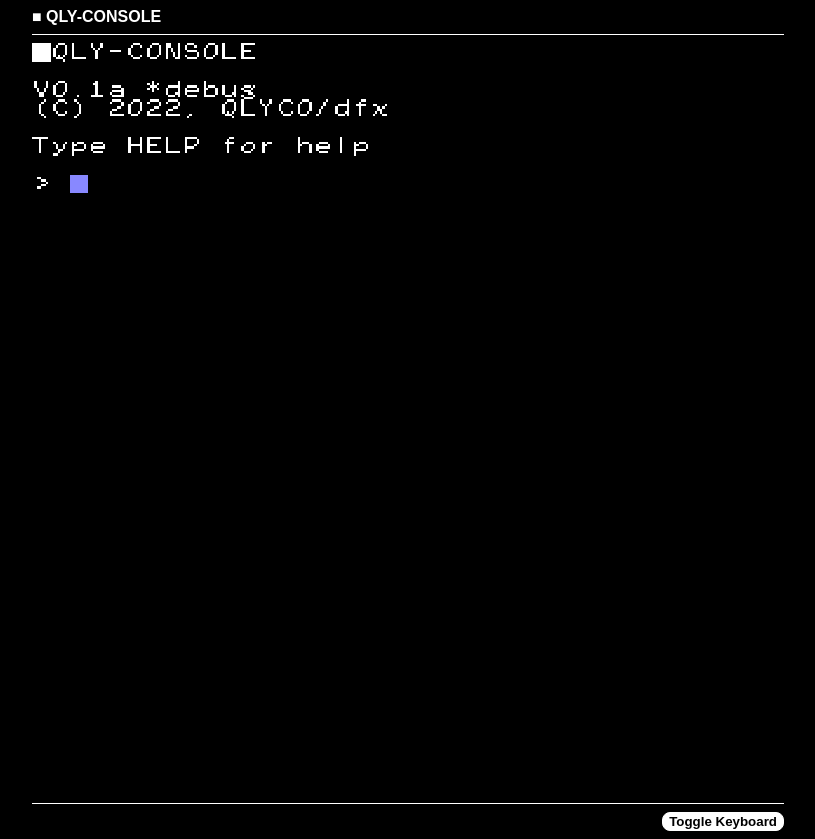
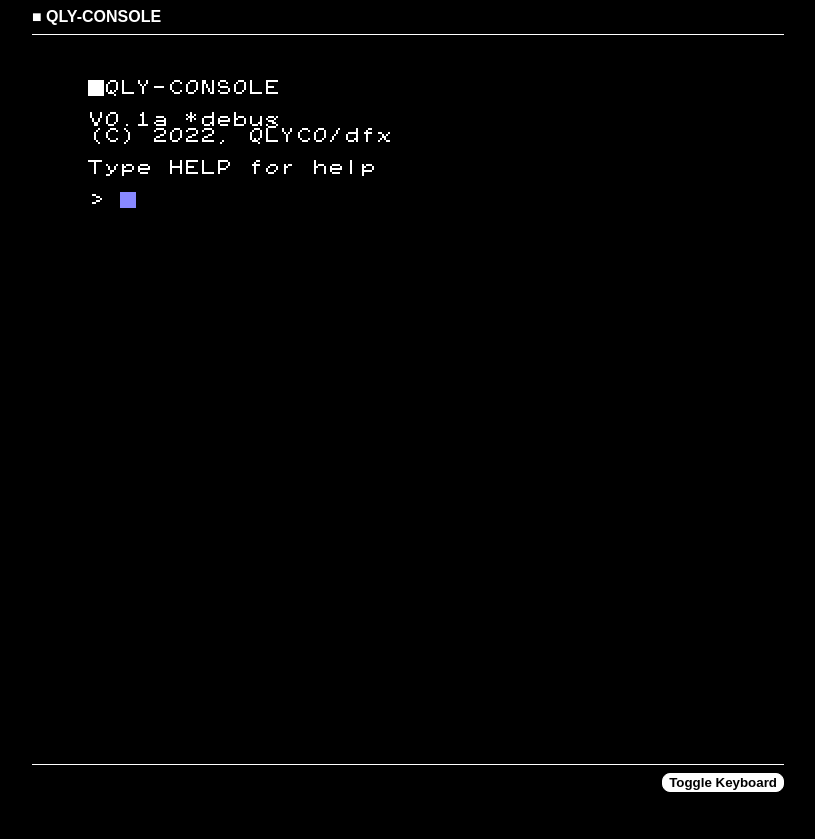
Before and after one commit to dfx81/dotcade, a plain HTML site: page index.html in a window 1280 px wide. Shown: the whole page, without its empty margins (232-1047 px from the left). After the commit the page ends 800 px from the top, so only its background shows below. Drawn offline with Linux system fonts and the light colour scheme.

```diff
--- a/index.html
+++ b/index.html
@@ -15,7 +15,7 @@
 }
 
 body {
-    min-height: 100%;
+    min-height: 100vh;
     background-color: #000;
     display: flex;
     flex-flow: column;
@@ -50,11 +50,21 @@ footer {
     color: #000;
 }
 
+#canvas-container {
+    flex: 2;
+    display: flex;
+    justify-content: center;
+    align-items: center;
+    /*border: 1px solid white;*/
+}
+
 #surface {
     /*border: 1px solid #fff;
     border-radius: 8px;*/
     image-rendering: pixelated;
     image-rendering: crisp-edges;
+    width: 320px;
+    height: 320px;
 }
 
 button {
@@ -92,11 +102,23 @@ button {
     border: none;
 }
 
+@media (min-width: 640px) {
+    #surface {
+        width: 480px;
+        height: 480px;
+    }
+}
+
 @media (min-width: 768px) {
     body {
         width: 768px;
         max-width: 768px;
         margin: auto;
+    }
+
+    #surface {
+        width: 640px;
+        height: 640px;
     }
 }
 </style>
@@ -104,7 +126,9 @@ button {
 <header>
   <b>&#9632; QLY-CONSOLE</b>
 </header>
-<canvas id="surface"></canvas>
+<div id="canvas-container">
+    <canvas id="surface"></canvas>
+</div>
 <div id="keyboard">
   <div class="row">
     <button>q</button>
@@ -157,7 +181,8 @@ button {
 let surface = document.querySelector("#surface");
 surface.width = 320;
 surface.height = 320;
-let ctx = surface.getContext("2d");
+let ctx = surface.getContext("2d", {alpha: false});
+ctx.imageSmoothingEnabled = false;
 let typer = document.querySelector("#in");
 surface.addEventListener("keydown", down);
 surface.addEventListener("keyup", up);
@@ -198,16 +223,23 @@ function spKey(evt) {
         let command = inputBuffer.join("");
         inputBuffer = [];
 
-        if (command == "run") {
+        if (command === "RUN") {
             setupBoard();
             if (!running) {
                 running = true;
             }
+        } else if (command === "HELP") {
+            alert(
+                "HELP:\n\n" +
+                "Type RUN to play John Conway's Game of Life.\n" +
+                "During play, press ENTER to reset the game.\n" +
+                "Press ESC or Backspace to exit game."
+            );
         }
-    } else if (evt.key === "Backspace") {
+    } else if (evt.key === "Backspace" || evt.key === "Escape") {
         if (running) {
             running = false;
-        } else {
+        } else if (!running && evt.key == "Backspace") {
             inputBuffer.splice(-1, 1);
         }
     }
```
